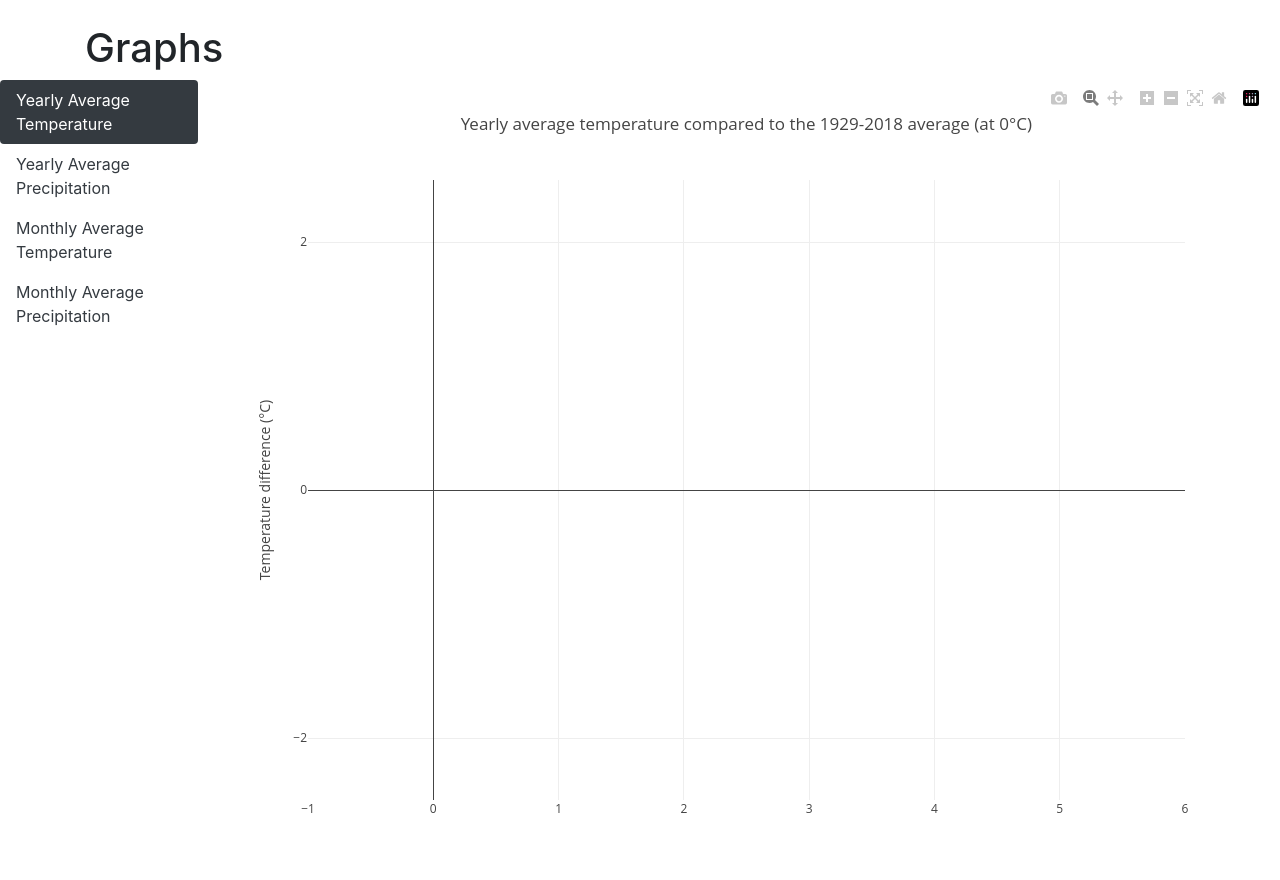
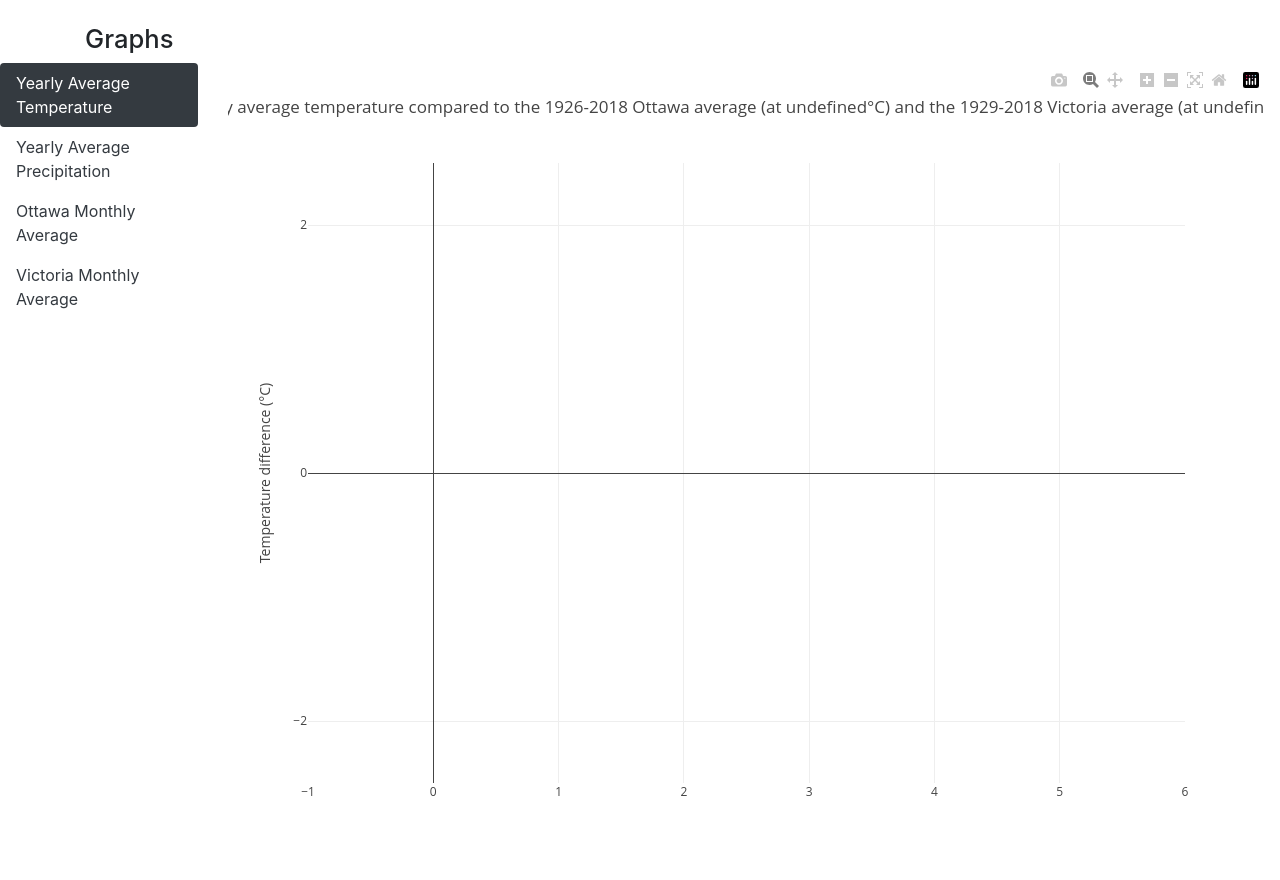
Before and after one commit to Mathic/swarmproject, a Django app: page /graphs/swarm in a window 1280 px wide. Shown: the part 56-936 px from the top of the page. After the commit the page ends 852 px from the top, so only its background shows below. Run offline with Django 3.2, Linux system fonts and the light colour scheme; data that the repository does not hold is empty; parts of the project's set-up code (start-up, migrations or seed data) failed here and were passed over; some libraries are stand-ins or nearby versions.

Commit message:
Made climate diagram separate for Ottawa and Victoria
- instead of showing monthly temperature for Ottawa and Victoria on one graph and monthly precipitation on the other, made a climate diagram for Ottawa and one for Victoria
- more code cleanup

```diff
--- a/graphs/static/graphs/css/starter-template.css
+++ b/graphs/static/graphs/css/starter-template.css
@@ -1,5 +1,9 @@
 body {
   padding-top: 5rem;
+}
+
+h2 {
+  font-size: 2vw;
 }
 
 .starter-template {
--- a/graphs/static/graphs/js/add-data.js
+++ b/graphs/static/graphs/js/add-data.js
@@ -22,11 +22,6 @@
     precips.push($(this).val())
   });
 
-  console.log("temps")
-  console.log(temps)
-  console.log("precips")
-  console.log(precips)
-
   $.ajax({
     url: url,
     data: {
--- a/graphs/static/graphs/js/data.js
+++ b/graphs/static/graphs/js/data.js
@@ -4,20 +4,23 @@
 });
 
 $("#inputName").change(function () {
-  var url = $("#climateForm").attr("data-years-url");  // get the url of the `load_years` view
-  var nameId = $(this).val();  // get the selected student ID from the HTML input
-
-  $.ajax({                       // initialize an AJAX request
-    url: url,                    // set the url of the request (= localhost:8000/hr/ajax/load-years/)
+  var url = $("#climateForm").attr("data-years-url");
+  var nameId = $(this).val();
+  if(nameId == '---------') {
+    $("#inputYear").hide();
+  } else {
+    $.ajax({
+      url: url,
       data: {
-      'student': nameId       // add the student id to the GET parameters
+        'student': nameId
       },
-    success: function (data) {   // `data` is the return of the `load_years` view function
-      $("#inputYear").html(data);  // replace the contents of the year input with the data that came from the server
+      success: function (data) {
+        $("#inputYear").html(data);
         $("#inputYear").show();
       },
       error: function(data) {
         $("#inputYear").hide();
       }
-  })
     });
+  }
+});
--- a/graphs/static/graphs/js/graph.js
+++ b/graphs/static/graphs/js/graph.js
@@ -13,7 +13,6 @@
     target = event.target.id;
     var a = document.getElementById(target);
     $(a).addClass('active').parent().siblings().children().removeClass('active');
-    console.log(a);
 
     switch(target) {
       case 'api/chart/year_avg_temp':
@@ -22,11 +21,11 @@
       case 'api/chart/year_avg_prec':
         callAjax(target, yearlyAvgPrec);
         break;
-      case 'api/chart/month_avg_temp':
-        callAjax(target, monthlyAvgTemp);
+      case 'api/chart/ottawa_monthly':
+        callAjax(target, ottawaMonthly);
         break;
-      case 'api/chart/month_avg_prec':
-        callAjax(target, monthlyAvgPrec);
+      case 'api/chart/victoria_monthly':
+        callAjax(target, victoriaMonthly);
         break;
     };
   };
@@ -40,6 +39,8 @@
         climateLabels = data.climate_labels
         climateData1 = data.climate_data1
         climateData2 = data.climate_data2
+        ottawaAverage = data.ottawa_average
+        victoriaAverage = data.victoria_average
 
         callFunction();
         $("#loading-alert").hide();
@@ -84,7 +85,7 @@
     var data = [trace1, trace3];
 
     var layout = {
-      title: "Yearly average temperature compared to the 1929-2018 average (at 0°C)",
+      title: "Yearly average temperature compared to the 1926-2018 Ottawa average (at " + ottawaAverage + "°C) and the 1929-2018 Victoria average (at " + victoriaAverage + "°C)",
       legend: {
         title: 'Year',
         x: 0.25,
@@ -151,13 +152,21 @@
     Plotly.newPlot('plotlyChart', data, layout, {responsive: true})
   };
 
-  function monthlyAvgTemp(){
+  function ottawaMonthly(){
+    plotlyClimateDiagram("Ontario Climate Diagram - monthly averages from 1926-2018");
+  };
+
+  function victoriaMonthly(){
+    plotlyClimateDiagram("Victoria Climate Diagram - monthly averages from 1929-2018");
+  };
+
+  function plotlyClimateDiagram(title){
     var trace1 = {
       x: climateLabels,
       y: climateData1,
       type: 'scatter',
       mode: 'lines+markers',
-      name: 'Ottawa',
+      name: 'Temperature',
       marker: {
         size: 8,
         "dash": "solid",
@@ -166,47 +175,13 @@
       },
     }
 
-    var trace3 = {
+    var trace2 = {
       x: climateLabels,
       y: climateData2,
       type: 'scatter',
       mode: 'lines+markers',
-      name: 'Victoria',
-      marker: {
-        size: 8,
-        "dash": "solid",
-        "color": "rgb(255,140,0)",
-        "width": 2
-      },
-    }
-
-    var data = [trace1, trace3];
-
-    var layout = {
-      title: "Monthly average temperature from 1929-2018",
-      legend: {
-        title: 'Month',
-        x: 0.25,
-        y: 1
-      },
-      yaxis: {
-        title: 'Temperature (°C)',
-        rangemode: 'nonnegative',
-        range: [-30, 30],
-        nticks: 5,
-      }
-    };
-
-    Plotly.newPlot('plotlyChart', data, layout, {responsive: true})
-  };
-
-  function monthlyAvgPrec(){
-    var trace2 = {
-      x: climateLabels,
-      y: climateData1,
-      type: 'scatter',
-      mode: 'lines+markers',
-      name: 'Ottawa',
+      name: 'Precipitation',
+      yaxis: 'y2',
       marker: {
         size: 8,
         "dash": "solid",
@@ -215,34 +190,26 @@
       },
     }
 
-    var trace4 = {
-      x: climateLabels,
-      y: climateData2,
-      type: 'scatter',
-      mode: 'lines+markers',
-      name: 'Victoria',
-      marker: {
-        size: 8,
-        "dash": "solid",
-        "color": "rgb(100,118,248)",
-        "width": 2
-      },
-    }
-
-    var data = [trace2, trace4];
+    var data = [trace1, trace2];
 
     var layout = {
-      title: "Monthly average precipitation from 1929-2018",
+      title: title,
       legend: {
         title: 'Month',
         x: 0.25,
         y: 1
       },
       yaxis: {
+        title: 'Temperature (C)',
+        rangemode: 'nonnegative',
+        range: [-20, 80],
+        nticks: 11,
+      },
+      yaxis2: {
         title: 'Precipitation (mm)',
-        side: 'left',
+        side: 'right',
         overlaying: 'y',
-        range: [0, 140],
+        range: [-40, 160],
         nticks: 11,
       }
     };
--- a/graphs/static/graphs/js/months.js
+++ b/graphs/static/graphs/js/months.js
@@ -2,8 +2,9 @@
   var url = $("#dataMonth").attr("data-months-url");
   var year = $(this).val();
 
-  console.log(year)
-
+  if(year == '---------') {
+    $("#months").hide();
+  } else {
     $.ajax({
       url: url,
       data: {
@@ -11,7 +12,11 @@
       },
       success: function (data) {
         $("#months").html(data);
-      console.log("yay");
+        $("#months").show();
+      },
+      error: function(data) {
+        $("#months").hide();
       }
     });
+  }
 });
--- a/graphs/templates/graphs/add_data.html
+++ b/graphs/templates/graphs/add_data.html
@@ -15,7 +15,7 @@
 </div>
 
 <div class="starter-template">
-  <h1>Add climate data</h1>
+  <h2>Add climate data</h2>
   <p class="lead">Ottawa average temperature and precipitation from 1929-2018</p>
 </div>
 
--- a/graphs/templates/graphs/data_victoria.html
+++ b/graphs/templates/graphs/data_victoria.html
@@ -2,14 +2,13 @@
 {% load static %}
 
 {% block content %}
-<h1>Victoria Gonzales</h1>
+<h2>Victoria Gonzales</h2>
 <div class="tableFixHead">
   <table class="table table-striped table-hover scroll">
     <thead class="thead-dark">
       <tr>
         <th scope="col" rowspan="2">Year</th>
         <th scope="col" colspan="2">Average</th>
-        <!-- <th scope="col" rowspan="2">Source</th> -->
         <th scope="col" rowspan="2">Latitude</th>
         <th scope="col" rowspan="2">Longitude</th>
         <th scope="col" rowspan="2">Event</th>
@@ -21,12 +20,10 @@
     </thead>
     <tbody>
       {% for year in victoria %}
-      <!-- {{ year.student }} -->
       <tr>
         <td>{{ year }}</td>
         <td>{{ year.average_temperature }}</td>
         <td>{{ year.average_precipitation }}</td>
-        <!-- <td>{{ year.source_text }}</td> -->
         <td>{{ year.latitude }}</td>
         <td>{{ year.longitude }}</td>
         <td>{{ year.event }}</td>
--- a/graphs/templates/graphs/graphs.html
+++ b/graphs/templates/graphs/graphs.html
@@ -15,7 +15,7 @@
   </div>
 </div>
 
-<h1>Graphs</h1>
+<h2>Graphs</h2>
 <div class="row full-width">
   <ul id="chartChooser" class="nav nav-pills col-2 flex-column">
     <li class="nav-item">
@@ -25,10 +25,10 @@
       <a id="api/chart/year_avg_prec" class="nav-link btn-outline-dark" href="#">Yearly Average Precipitation</a>
     </li>
     <li class="nav-item">
-      <a id="api/chart/month_avg_temp" class="nav-link btn-outline-dark" href="#">Monthly Average Temperature</a>
+      <a id="api/chart/ottawa_monthly" class="nav-link btn-outline-dark" href="#">Ottawa Monthly Average</a>
     </li>
     <li class="nav-item">
-      <a id="api/chart/month_avg_prec" class="nav-link btn-outline-dark" href="#">Monthly Average Precipitation</a>
+      <a id="api/chart/victoria_monthly" class="nav-link btn-outline-dark" href="#">Victoria Monthly Average</a>
     </li>
   </ul>
 
--- a/graphs/templates/graphs/month_options.html
+++ b/graphs/templates/graphs/month_options.html
@@ -1,7 +1,7 @@
 
 <div class="row">
   <div class="col-md-6 col-sm-6">
-    <h1>Ottawa CDA</h1>
+    <h2>Ottawa CDA</h2>
     <table class="table table-striped table-hover">
       <thead class="thead-dark">
         <tr>
@@ -26,7 +26,7 @@
   </div>
 
   <div class="col-md-6 col-sm-6">
-    <h1>Victoria Gonzales</h1>
+    <h2>Victoria Gonzales</h2>
     <table class="table table-striped table-hover">
       <thead class="thead-dark">
         <tr>
--- a/graphs/urls.py
+++ b/graphs/urls.py
@@ -22,6 +22,6 @@
     # graph APIs
     path('api/chart/year_avg_temp', views.YearAvgTemp.as_view(), name='year_avg_temp'),
     path('api/chart/year_avg_prec', views.YearAvgPrec.as_view(), name='year_avg_prec'),
-    path('api/chart/month_avg_temp', views.MonthAvgTemp.as_view(), name='month_avg_temp'),
-    path('api/chart/month_avg_prec', views.MonthAvgPrec.as_view(), name='month_avg_prec'),
+    path('api/chart/ottawa_monthly', views.OttawaMonthly.as_view(), name='ottawa_monthly'),
+    path('api/chart/victoria_monthly', views.VictoriaMonthly.as_view(), name='victoria_monthly'),
 ]
--- a/graphs/views.py
+++ b/graphs/views.py
@@ -52,12 +52,12 @@
 
 # ajax requests
 def load_months(request):
-    ottawa = [0, 0, 0, 0, 0, 0, 0, 0, 0, 0, 0, 0]
-    victoria = [0, 0, 0, 0, 0, 0, 0, 0, 0, 0, 0, 0]
-    oevent = vevent = ''
     year = request.GET.get('year')
 
     if year != '---------':
+        ottawa = [0, 0, 0, 0, 0, 0, 0, 0, 0, 0, 0, 0]
+        victoria = [0, 0, 0, 0, 0, 0, 0, 0, 0, 0, 0, 0]
+        oevent = vevent = ''
         years = GraphData.objects.filter(graph_year=year)
 
         for y in years:
@@ -71,16 +71,15 @@
                     victoria[month_chooser(m.month)] = Month.objects.get(year=y, month=m, year__source_text="Victoria Gonzales")
                     vevent = y.event
 
-    return render(request, 'graphs/month_options.html', {'ottawa': ottawa, 'victoria': victoria, 'oevent': oevent, 'vevent': vevent})
+        return render(request, 'graphs/month_options.html', {'ottawa': ottawa, 'victoria': victoria, 'oevent': oevent, 'vevent': vevent})
+    else:
+        return render(request, 'graphs/month_options.html')
 
 def load_years(request):
     student_id = request.GET.get('student')
     years = []
-    source = ''
     if student_id != '---------':
         years = GraphData.objects.filter(student=student_id).order_by('graph_year')
-
-    if len(years) != 0:
         return render(request, 'graphs/year_options.html', {'years': years, 'source': years[0]})
     else:
         return render(request, 'graphs/year_options.html')
@@ -110,13 +109,13 @@
 
 # helper functions
 def update_months(year, temps, precips):
-    months = year.month_set.all()
-    for m in months:
+
+    for m in month_names:
         this_month = Month.objects.filter(year=year, month=m)
         this_temp = float(this_month.values_list('total_temperature', flat=True)[0])
         this_precip = float(this_month.values_list('total_precipitation', flat=True)[0])
-        new_temp = float(temps[month_chooser(m.month)])
-        new_precip = float(precips[month_chooser(m.month)])
+        new_temp = float(temps[month_chooser(m)])
+        new_precip = float(precips[month_chooser(m)])
 
         if (this_temp - new_temp) != 0.0:
             this_month.update(total_temperature=new_temp)
@@ -185,10 +184,13 @@
         newTempO = {k:v - avgTotalTempOttawa if v != 0 else v for (k,v) in tempO.items()}
         newTempV = {k:v - avgTotalTempVictoria if v != 0 else v for (k,v) in tempV.items()}
 
+        print(avgTotalTempVictoria)
         data = {
             "climate_labels": years,
             "climate_data1": list(newTempO.values()),
             "climate_data2": list(newTempV.values()),
+            "ottawa_average": float('%0.2f'%avgTotalTempOttawa),
+            "victoria_average": float('%0.2f'%avgTotalTempVictoria)
         }
 
         return Response(data)
@@ -216,44 +218,32 @@
 
         return Response(data)
 
-class MonthAvgTemp(APIView):
+class OttawaMonthly(APIView):
 
     def get(self, request, format=None):
-        months = Month.objects.all()
-        # average monthly temperature ottawa
-        omonths = [0, 0, 0, 0, 0, 0, 0, 0, 0, 0, 0, 0]
-        # average monthly temperature victoria
-        vmonths = [0, 0, 0, 0, 0, 0, 0, 0, 0, 0, 0, 0]
+        return Response(climateDiagram("Ottawa CDA"))
 
-        for i in range(len(month_names)):
-            omonths[i] = Month.objects.filter(~Q(year__average_precipitation=0)).filter(month=month_names[i],year__source_text="Ottawa CDA").aggregate(Avg('total_temperature'))['total_temperature__avg'] or 0
-            vmonths[i] = Month.objects.filter(~Q(year__average_precipitation=0)).filter(month=month_names[i],year__source_text="Victoria Gonzales").aggregate(Avg('total_temperature'))['total_temperature__avg'] or 0
-
-        data = {
-            'climate_labels': month_names,
-            'climate_data1': omonths,
-            'climate_data2': vmonths,
-        }
-
-        print(data)
-        return Response(data)
-
-class MonthAvgPrec(APIView):
+class VictoriaMonthly(APIView):
 
     def get(self, request, format=None):
-        months = Month.objects.all()
-        # average monthly precipitation ottawa
-        omonths = [0, 0, 0, 0, 0, 0, 0, 0, 0, 0, 0, 0]
-        # average monthly precipitation victoria
-        vmonths = [0, 0, 0, 0, 0, 0, 0, 0, 0, 0, 0, 0]
+        return Response(climateDiagram("Victoria Gonzales"))
 
-        for i in range(len(month_names)):
-            omonths[i] = Month.objects.filter(~Q(year__average_precipitation=0)).filter(month=month_names[i],year__source_text="Ottawa CDA").aggregate(Avg('total_precipitation'))['total_precipitation__avg'] or 0
-            vmonths[i] = Month.objects.filter(~Q(year__average_precipitation=0)).filter(month=month_names[i],year__source_text="Victoria Gonzales").aggregate(Avg('total_precipitation'))['total_precipitation__avg'] or 0
+def climateDiagram(source):
+    # average monthly precipitation ottawa
+    temps = [0, 0, 0, 0, 0, 0, 0, 0, 0, 0, 0, 0]
+    # average monthly precipitation victoria
+    precs = [0, 0, 0, 0, 0, 0, 0, 0, 0, 0, 0, 0]
 
-        data = {
-            'climate_labels': month_names,
-            'climate_data1': omonths,
-            'climate_data2': vmonths,
-        }
-        return Response(data)
+    s = Month.objects.filter(~Q(year__average_precipitation=0)).filter(year__source_text=source)
+
+    for i in range(len(month_names)):
+        temps[i] = s.filter(month=month_names[i]).aggregate(Avg('total_temperature'))['total_temperature__avg'] or 0
+        precs[i] = s.filter(month=month_names[i]).aggregate(Avg('total_precipitation'))['total_precipitation__avg'] or 0
+
+    data = {
+        'climate_labels': month_names,
+        'climate_data1': temps,
+        'climate_data2': precs,
+    }
+
+    return data
```
Also changed, not shown: graphs/templates/graphs/data_ottawa.html (+1 -16 lines). Lines whose indentation alone changed are shown as unchanged.
